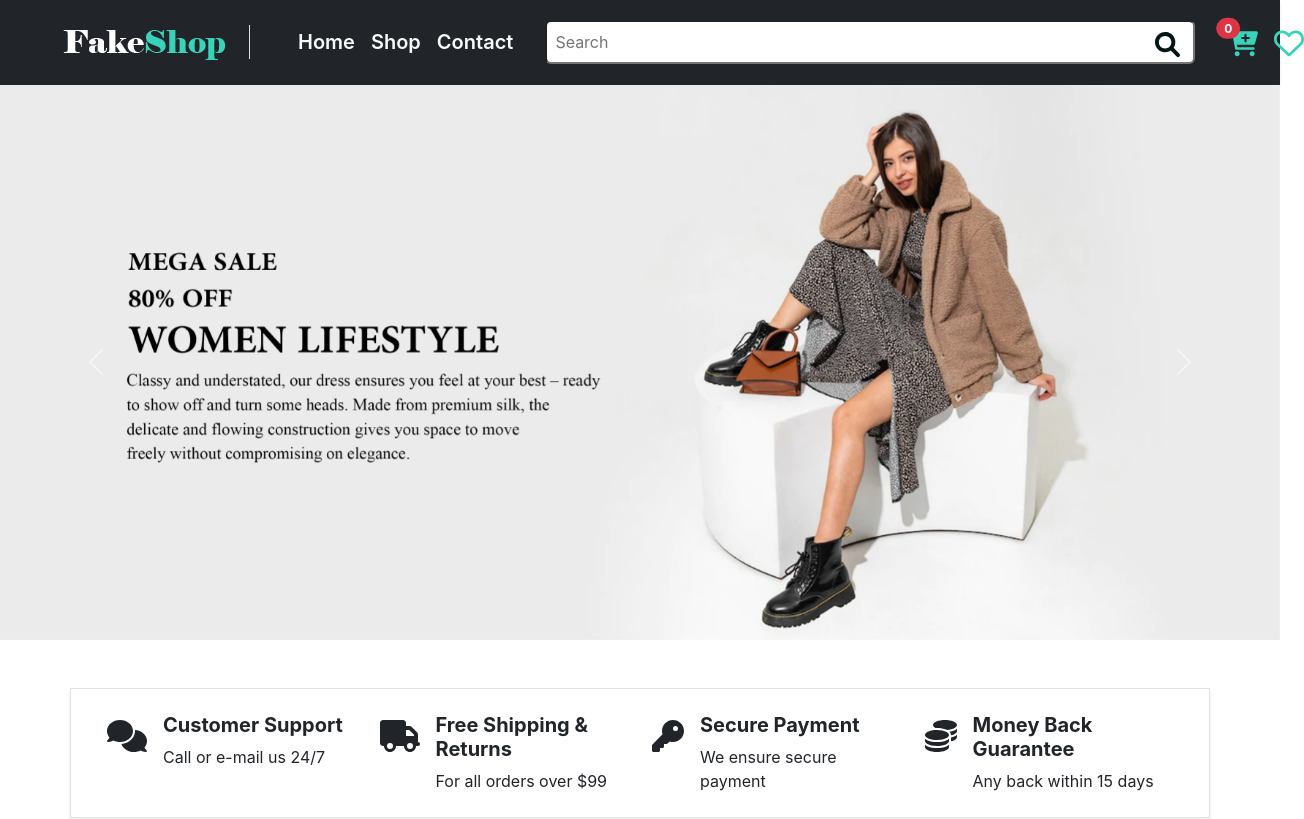
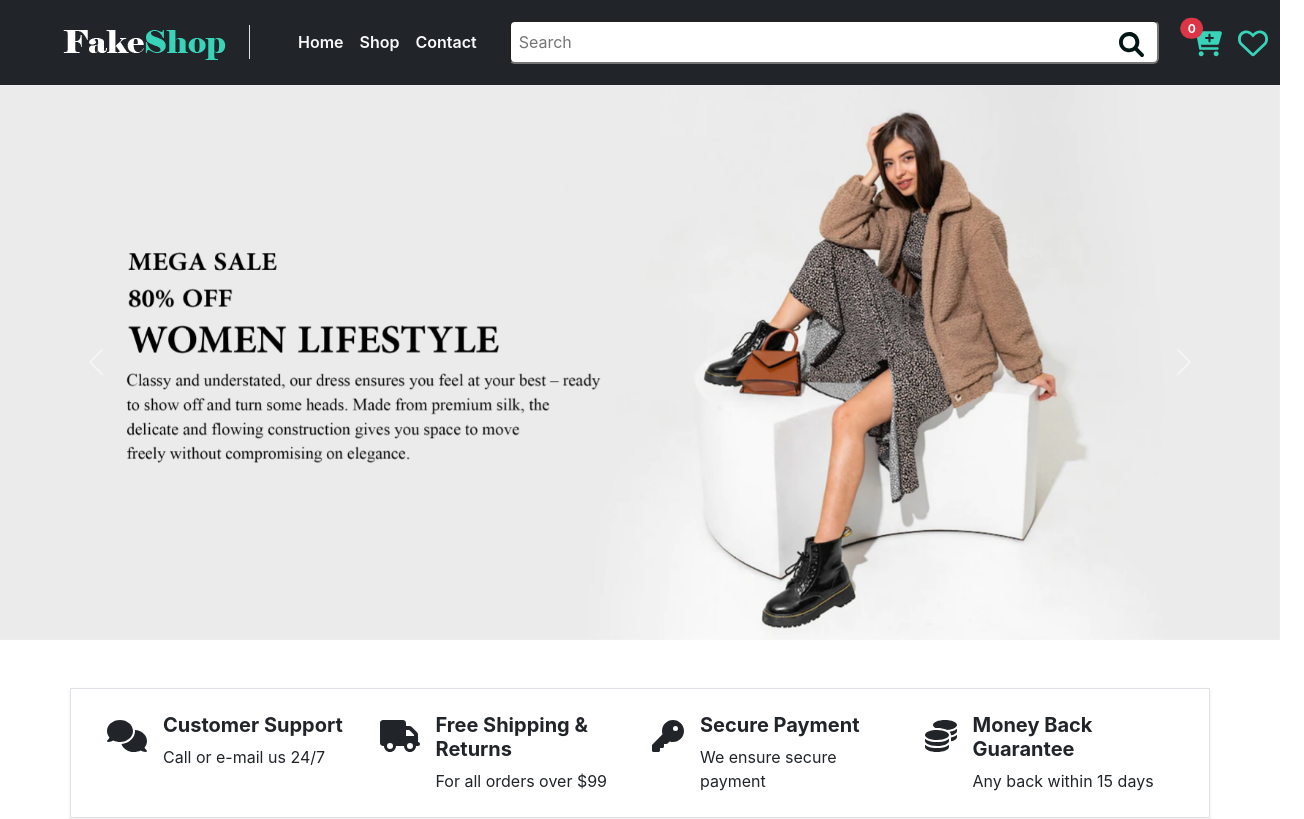
Before and after one commit to arfat132/fakeShop, a React (Create React App) app: page / in a window 1280 px wide. Shown: the top 819 px of the page, 1304 px wide, since content can reach past the window. Built offline with nearby package versions, Linux system fonts and the light colour scheme; no server answers.

Commit message:
readme and ui edited

```diff
--- a/public/index.html
+++ b/public/index.html
@@ -24,7 +24,7 @@
       work correctly both with client-side routing and a non-root public URL.
       Learn how to configure a non-root public URL by running `npm run build`.
     -->
-    <title>React App</title>
+    <title>FakeShop</title>
     <link href="https://cdn.jsdelivr.net/npm/bootstrap@5.2.0-beta1/dist/css/bootstrap.min.css" rel="stylesheet" integrity="sha384-0evHe/X+R7YkIZDRvuzKMRqM+OrBnVFBL6DOitfPri4tjfHxaWutUpFmBp4vmVor" crossorigin="anonymous">
   </head>
   <body>
--- a/src/components/Shared/Footer.js
+++ b/src/components/Shared/Footer.js
@@ -7,12 +7,12 @@ const Footer = () => {
                 <div class="container">
                     <div class="d-lg-flex d-sm-block justify-content-between">
                         <div class="d-flex pt-2">
-                            <input className='mb-lg-4 me-3 p-2 subscripe-input rounded' type="text" placeholder="Your E-mail Address" />
-                            <button type="button" class="btn btn-dark px-5 text-light mb-lg-4">Subscribe</button>
+                            <input className='mb-lg-4 mb-0 me-3 p-2 subscripe-input rounded' type="text" placeholder="Your E-mail Address" />
+                            <button type="button" class="btn btn-dark px-lg-5 px-1 text-light mb-lg-4 mb-0">Subscribe</button>
                         </div>
-                        <div class="text-light">
+                        <div class="text-light py-3">
                             <h4 className='fs-5 fw-bold'>SUBSCRIBE TO OUR NEWSLETTER</h4>
-                            <p>Get all the latest information on Events, Sales and Offers.</p>
+                            <p className='mb-0'>Get all the latest information on Events, Sales and Offers.</p>
                         </div>
                     </div>
                 </div>
--- a/src/components/Shared/Navbar.js
+++ b/src/components/Shared/Navbar.js
@@ -11,9 +11,9 @@ const Navbar = () => {
                 </button>
                 <div class="collapse navbar-collapse" id="navbarNavAltMarkup">
                     <div class="navbar-nav px-4">
-                        <Link to="/" class="nav-link active fs-5 fw-semibold text-light text-Capitalize" aria-current="page">Home</Link>
-                        <Link to="/shop" class="nav-link fs-5 fw-semibold text-light text-Capitalize">Shop</Link>
-                        <Link to="/contact" class="nav-link fs-5 fw-semibold text-light text-Capitalize">Contact</Link>
+                        <Link to="/" class="nav-link active fs-6 fw-semibold text-light text-Capitalize" aria-current="page">Home</Link>
+                        <Link to="/shop" class="nav-link fs-6 fw-semibold text-light text-Capitalize">Shop</Link>
+                        <Link to="/contact" class="nav-link fs-6 fw-semibold text-light text-Capitalize">Contact</Link>
                     </div>
                 </div>
                 <div class="d-flex">
--- a/src/components/Shop.js
+++ b/src/components/Shop.js
@@ -20,7 +20,7 @@ const Shop = () => {
             {loading ? <Spinner></Spinner> :
                 (<div className='container py-5'>
                     <div class="row row-cols-1 row-cols-lg-2 mb-5">
-                        <img className='rounded img-fluid' src={Banner1} alt="" srcset="" />
+                        <img className='rounded img-fluid mb-2 mb-lg-0' src={Banner1} alt="" srcset="" />
                         <img className='rounded img-fluid' src={Banner2} alt="" srcset="" />
                     </div>
                         <div className="row row-cols-1 row-cols-md-3 row-cols-lg-5">
```
Also changed, not shown: 2 other files (tests, documents, lock files or other folders).
